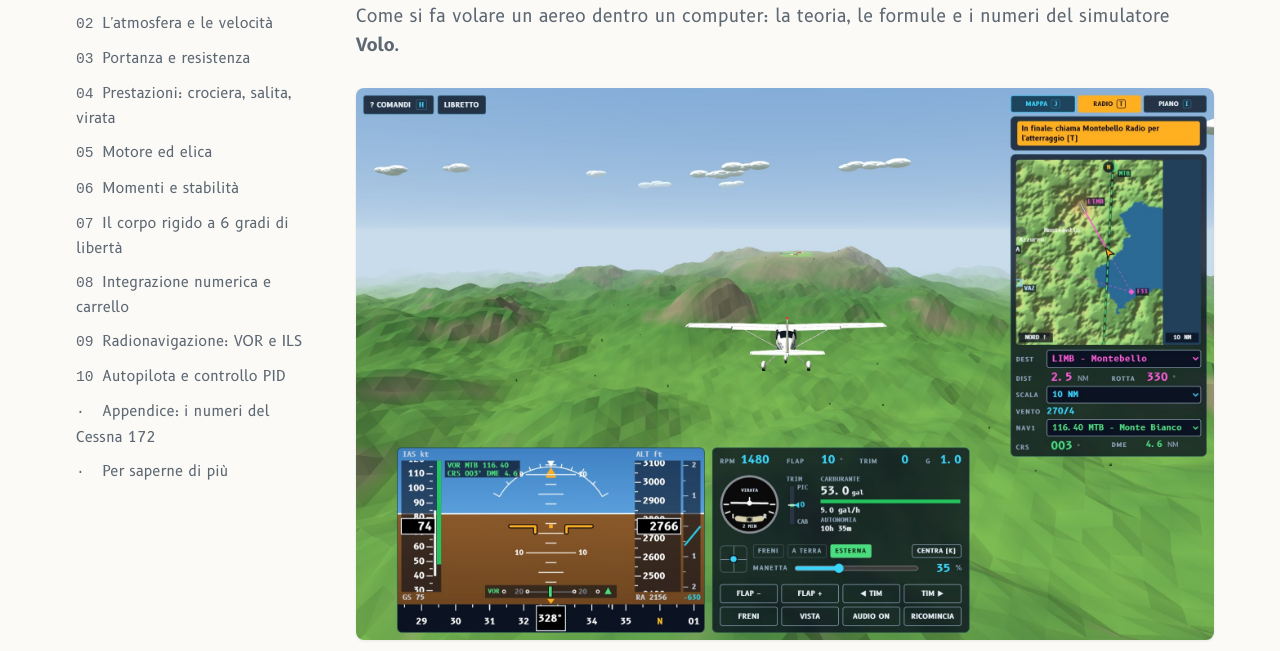
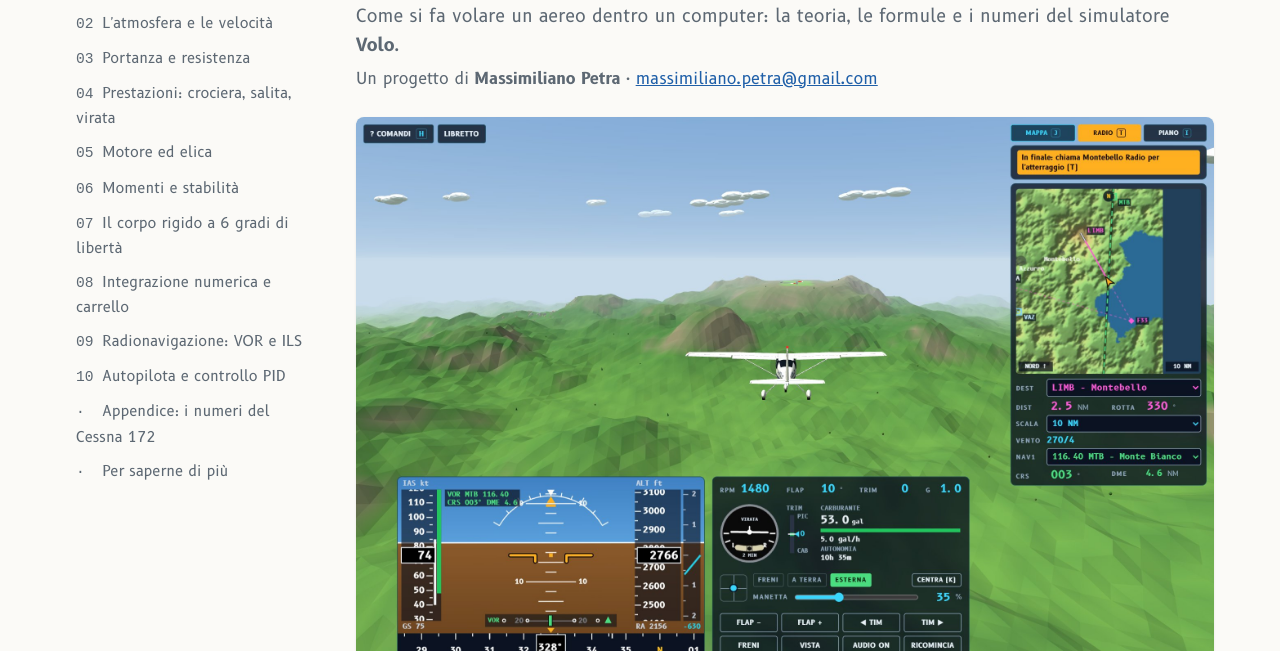
Before and after one commit to massimilianopetra/fisicadelvolo, a plain HTML site: page index.html in a window 1280 px wide. Shown: the part 132-783 px from the top of the page. Drawn offline with Linux system fonts and the light colour scheme; a web font is replaced by a local one.

Commit message:
Autore e contatti: Massimiliano Petra con l'indirizzo email nella pagina iniziale, nel piede di ogni pagina e nel README
Co-Authored-By: Claude Opus 5.5 <noreply@anthropic.com>

```diff
--- a/css/stile.css
+++ b/css/stile.css
@@ -50,6 +50,8 @@ aside.indice .num{display:inline-block;width:1.8em;font-family:"B612 Mono",monos
 main{padding:26px 0 60px;min-width:0}
 main>h1{font-size:2rem;line-height:1.2;margin:.2em 0 .1em}
 .sottotitolo{color:var(--tenue);margin:0 0 1.6em;font-size:1.05rem}
+.sottotitolo:has(+ .autore){margin-bottom:.3em}
+.autore{margin:0 0 1.6em;font-size:.95rem;color:var(--tenue)}
 h2{font-size:1.35rem;margin:2em 0 .5em;padding-top:.3em;border-top:1px solid var(--linea)}
 h3{font-size:1.08rem;margin:1.5em 0 .4em}
 p,li{max-width:46em}
--- a/index.html
+++ b/index.html
@@ -17,6 +17,7 @@
 <main>
 <h1>Fisica del volo</h1>
 <p class="sottotitolo">Come si fa volare un aereo dentro un computer: la teoria, le formule e i numeri del simulatore <b>Volo</b>.</p>
+<p class="autore">Un progetto di <b>Massimiliano Petra</b> · <a href="mailto:massimiliano.petra@gmail.com">massimiliano.petra@gmail.com</a></p>
 
 <figure>
   <img src="img/volo.jpg" alt="Il Cessna 172 del simulatore Volo in volo sopra il Piemonte" width="1280" height="720">
@@ -54,6 +55,9 @@
   <p>Il simulatore usa un modello <i>a coefficienti</i>: buono per capire e per volare in modo realistico, ma semplificato (aria senza turbolenza, elica descritta da una formula, niente deformazioni della struttura). Dove la realtà è diversa, il testo lo dice. Non è materiale per l'addestramento al volo.</p>
 </div>
 
+<h2>Autore e contatti</h2>
+<p><b>Volo</b> e <b>Fisica del volo</b> sono un progetto di <b>Massimiliano Petra</b>, nato come passione e messo a disposizione gratuitamente delle scuole. Insegnanti e studenti che vogliono usarlo in classe, proporre correzioni, segnalare errori o organizzare una presentazione possono scrivere a <a href="mailto:massimiliano.petra@gmail.com">massimiliano.petra@gmail.com</a>.</p>
+
 <h2>Il simulatore</h2>
 <p>Si gioca da <a href="https://massimilianopetra.github.io/flightsimulator/" target="_blank" rel="noopener">massimilianopetra.github.io/flightsimulator</a>; come si usa (comandi, strumenti, decollo, atterraggio, radio) è spiegato nel <a href="https://massimilianopetra.github.io/flightsimulator/istruzioni.html" target="_blank" rel="noopener">manuale del gioco</a>. Il codice sorgente (licenza GPL) è su <a href="https://github.com/massimilianopetra/flightsimulator" target="_blank" rel="noopener">GitHub</a>. Funziona su un normale PC, anche senza installare nulla.</p>
 </main>
--- a/js/comune.js
+++ b/js/comune.js
@@ -59,7 +59,7 @@ function impagina(){
   const piede=document.createElement('footer');
   piede.innerHTML='Fisica del volo — la teoria dietro il simulatore <a href="'+FV.SIMULATORE+'" target="_blank" rel="noopener">Volo</a> '+
     '(<a href="'+FV.MANUALE+'" target="_blank" rel="noopener">manuale del gioco</a>, <a href="https://github.com/massimilianopetra/flightsimulator" target="_blank" rel="noopener">codice</a>). '+
-    '© 2026 Massimiliano Petra · testi e figure con licenza <a href="https://creativecommons.org/licenses/by-sa/4.0/deed.it" target="_blank" rel="noopener">CC BY-SA 4.0</a> · '+
+    '© 2026 Massimiliano Petra · <a href="mailto:massimiliano.petra@gmail.com">massimiliano.petra@gmail.com</a> · testi e figure con licenza <a href="https://creativecommons.org/licenses/by-sa/4.0/deed.it" target="_blank" rel="noopener">CC BY-SA 4.0</a> · '+
     'formule disegnate con KaTeX (licenza MIT), caratteri B612 (SIL OFL).';
   document.body.appendChild(piede);
   // collegamenti al codice del simulatore: <a data-codice="js/fisica.js#L97">
```
Also changed, not shown: 1 other file.
